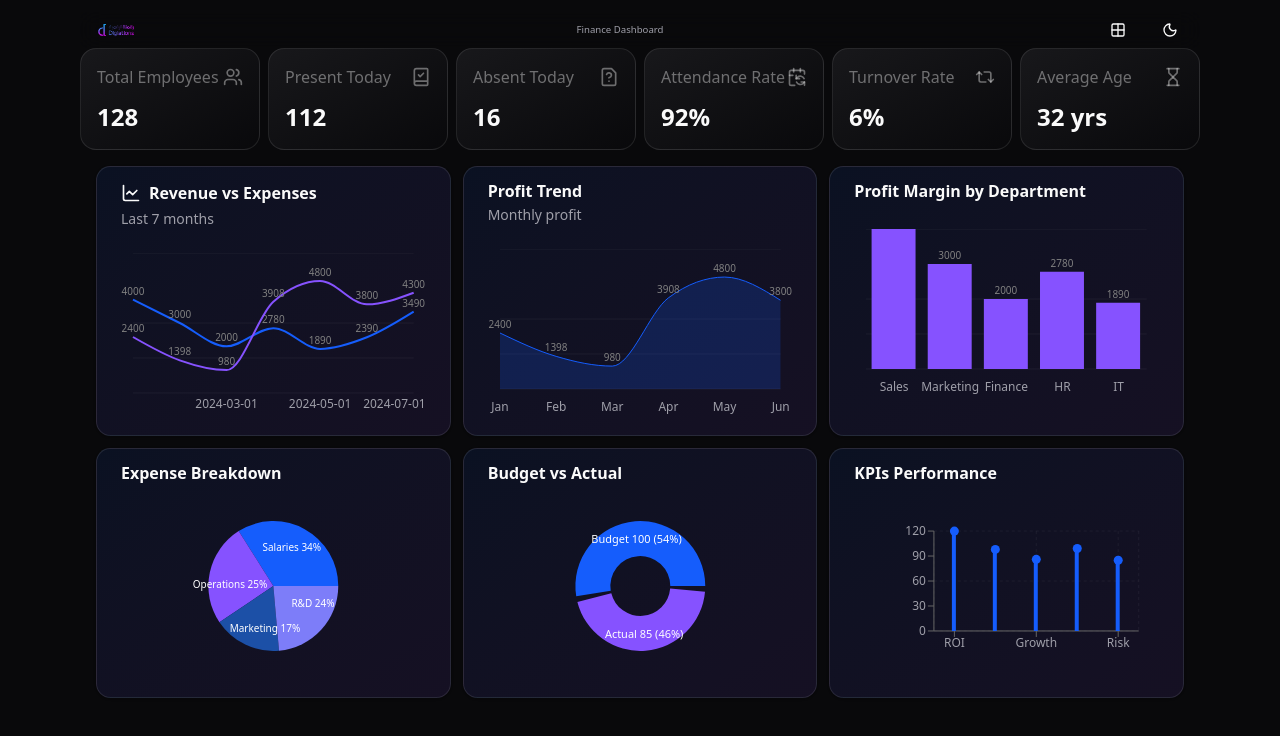
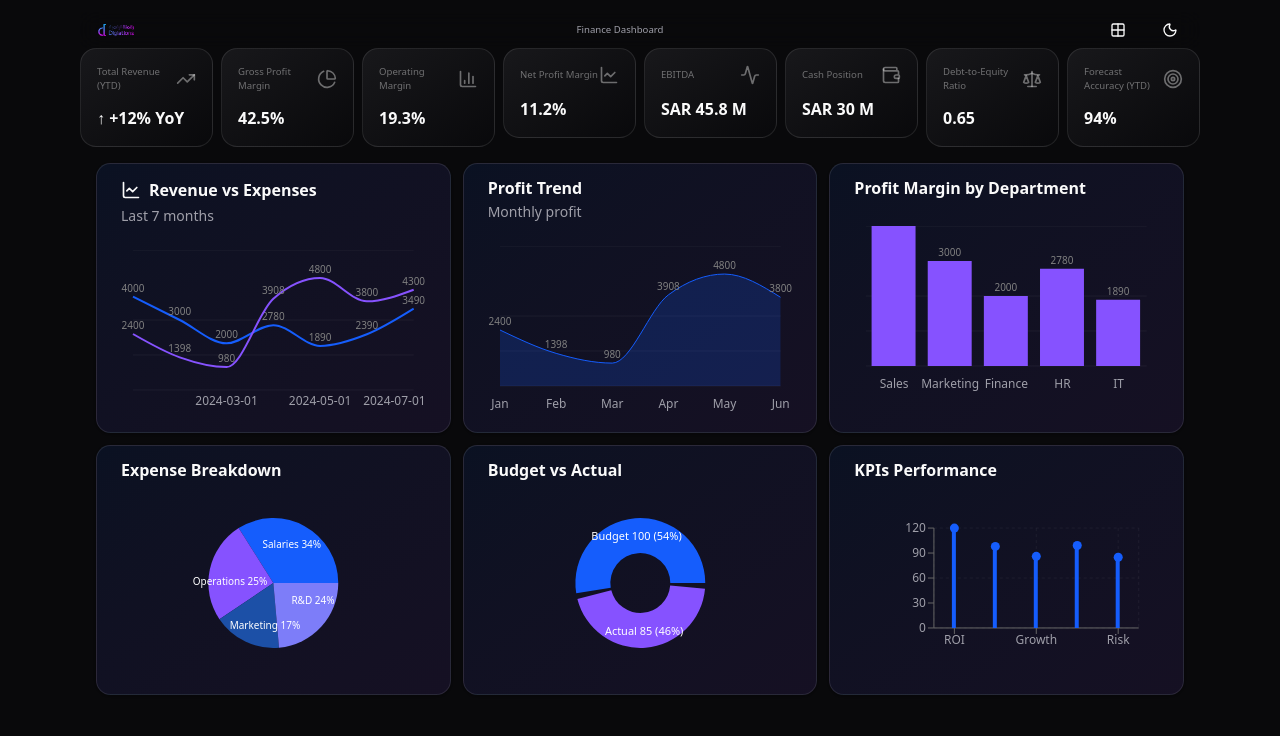
Before and after one commit to omarmohammed271/Wisys, a React (Vite) app in the folder dashboard/: page /finance-dashboard in a window 1280 px wide. Shown: the top 736 px of the page. Built offline with nearby package versions, Linux system fonts and the light colour scheme.

Commit message:
Update KPI cards as requested

```diff
--- a/dashboard/src/pages/Clinical.tsx
+++ b/dashboard/src/pages/Clinical.tsx
@@ -41,8 +41,8 @@ const tabs = {
         label: 'Section Mapping',
         to: 'https://app2.basirah360.com/section-mapping',
       },
-      { label: "Section Master", to: "http://app.digiations360.com/section-master" },
-      { label: "Section Mapping", to: "http://app.digiations360.com/section-mapping" },
+      // { label: "Section Master", to: "http://app.digiations360.com/section-master" },
+      // { label: "Section Mapping", to: "http://app.digiations360.com/section-mapping" },
     ],
   },
   dashboard: {
--- a/dashboard/src/pages/Home/componenets/Cards/StatsCardData.tsx
+++ b/dashboard/src/pages/Home/componenets/Cards/StatsCardData.tsx
@@ -1,50 +1,73 @@
 import StatsCard from './StatsCards';
-import { BookCheck, CalendarSync, FileQuestion, Hourglass, Repeat2, Users } from 'lucide-react';
+import {
+  TrendingUp,
+  PieChart,
+  BarChart3,
+  LineChart,
+  Activity,
+  Wallet,
+  Scale,
+  Target
+} from 'lucide-react';
 
 export default function StatsCardData() {
   return (
     <div>
-      <div className="grid h-fit grid-cols-1 sm:grid-cols-2 lg:grid-cols-6 gap-2">
+      <div className="grid h-fit grid-cols-1 sm:grid-cols-2 lg:grid-cols-4 xl:grid-cols-8 gap-2">
         <StatsCard
           className="border border-border p-4 rounded-2xl"
-          title="Total Employees"
-          value={128}
-          icon={<Users />}
+          title="Total Revenue (YTD)"
+          value="↑ +12% YoY"
+          icon={<TrendingUp />}
         />
 
         <StatsCard
           className="border border-border p-4 rounded-2xl"
-          title="Present Today"
-          value={112}
-          icon={<BookCheck />}
+          title="Gross Profit Margin"
+          value="42.5%"
+          icon={<PieChart />}
         />
 
         <StatsCard
           className="border border-border p-4 rounded-2xl"
-          title="Absent Today"
-          value={16}
-          icon={<FileQuestion />}
+          title="Operating Margin"
+          value="19.3%"
+          icon={<BarChart3 />}
         />
 
         <StatsCard
           className="border border-border p-4 rounded-2xl"
-          title="Attendance Rate"
-          value="92%"
-          icon={<CalendarSync />}
+          title="Net Profit Margin"
+          value="11.2%"
+          icon={<LineChart />}
         />
 
         <StatsCard
           className="border border-border p-4 rounded-2xl"
-          title="Turnover Rate"
-          value="6%"
-          icon={<Repeat2 />}
+          title="EBITDA"
+          value="SAR 45.8 M"
+          icon={<Activity />}
         />
 
         <StatsCard
           className="border border-border p-4 rounded-2xl"
-          title="Average Age"
-          value="32 yrs"
-          icon={<Hourglass />}
+          title="Cash Position"
+          value="SAR 30 M"
+          icon={<Wallet />}
+        />
+
+        <StatsCard
+          className="border border-border p-4 rounded-2xl"
+          title="Debt-to-Equity Ratio"
+          value="0.65"
+          icon={<Scale />}
+        />
+
+        <StatsCard
+          className="border border-border p-4 rounded-2xl"
+          title="Forecast Accuracy (YTD)"
+          value="94%"
+          icon={<Target />}
         />
       </div>
     </div>
--- a/dashboard/src/pages/Home/componenets/Cards/StatsCards.tsx
+++ b/dashboard/src/pages/Home/componenets/Cards/StatsCards.tsx
@@ -9,11 +9,11 @@ export default function StatsCard(props: StatCardProps){
     return (
         <div className={`w-full p-3 space-y-3 h-fit bg-gradient-to-br from-card to-background ` + props.className}>
             <div className="flex justify-between items-center">
-                <h2 className="text-md text-foreground/40 font-medium">{props.title}</h2>
+                <h2 className="text-[0.6rem] text-foreground/40 font-medium">{props.title}</h2>
                 <span className="*:size-5 text-foreground/40">{props.icon}</span>
             </div>
             <div className="flex justify-between items-center">
-                <h2 className="text-2xl font-bold">{props.value}</h2>
+                <h2 className="text-md font-bold">{props.value}</h2>
             </div>
         </div>
     );
```
